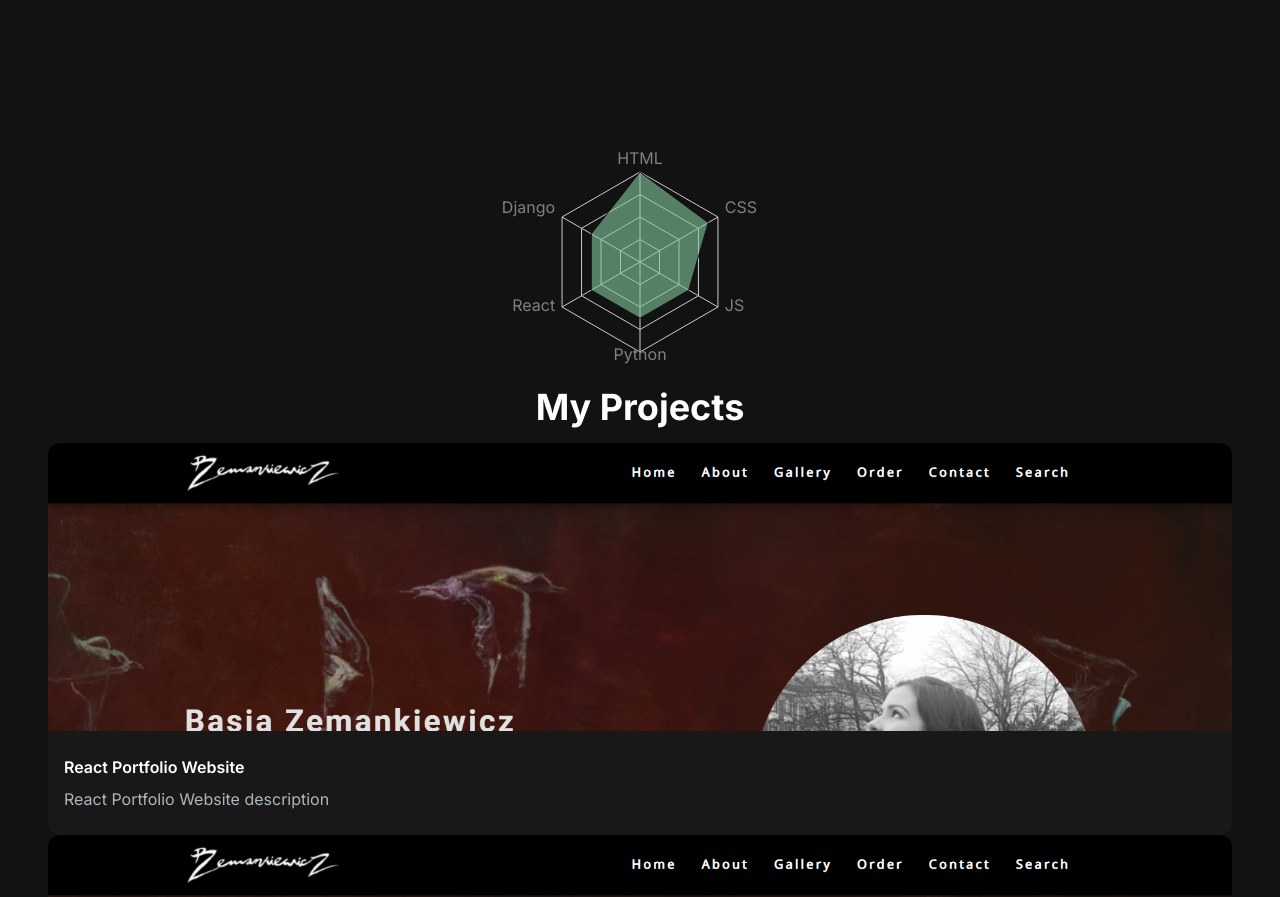
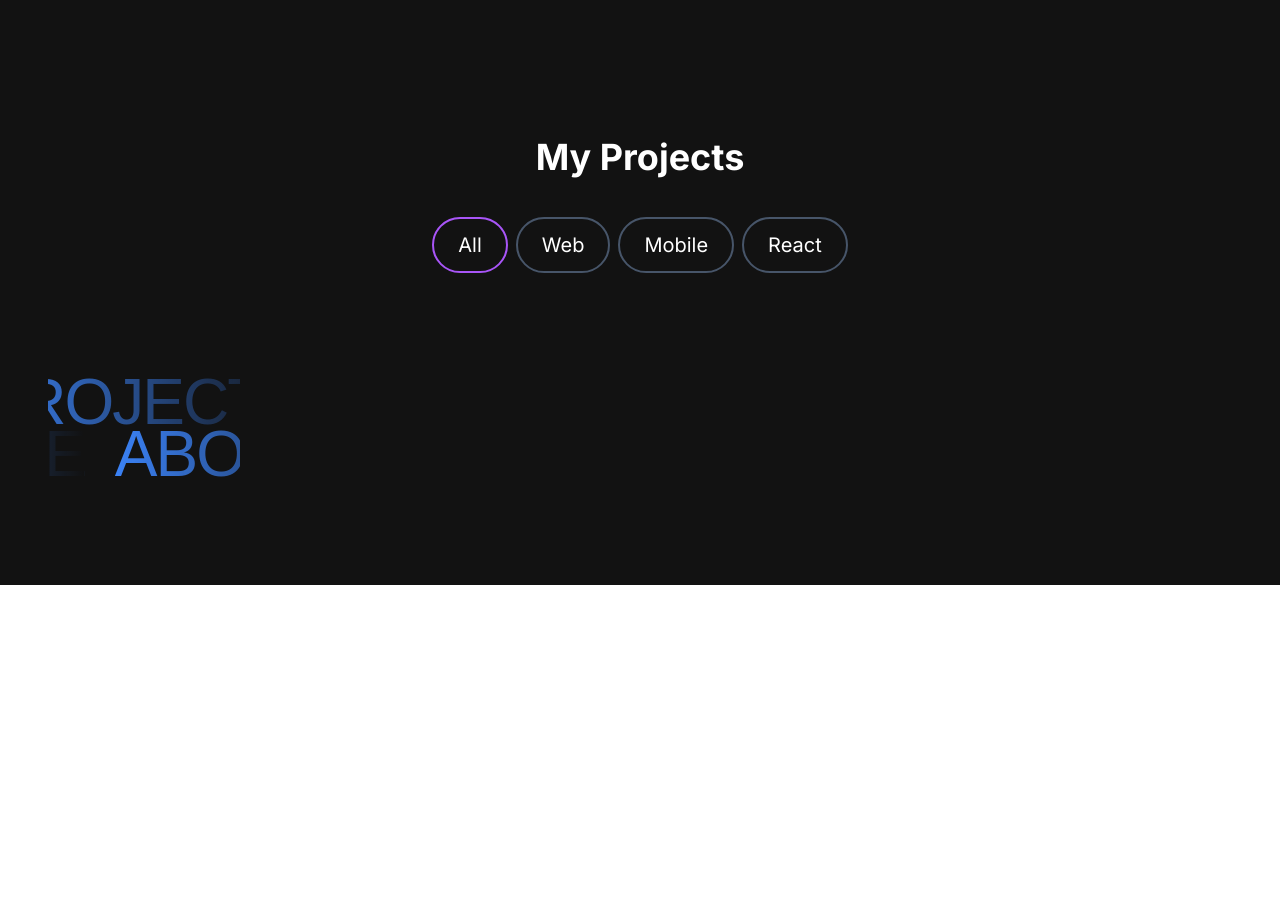
Before and after one commit to MonikaZemankiewicz/portfolio-website, a Next.js app: page / in a window 1280 px wide. Shown: the part 1900-2797 px from the top of the page. After the commit the page ends 2485 px from the top, so only its background shows below. Built offline with nearby package versions, Linux system fonts and the light colour scheme; a web font is replaced by a local one.

Commit message:
projects

```diff
--- a/package.json
+++ b/package.json
@@ -18,7 +18,8 @@
     "react-icons": "^4.11.0",
     "react-intersection-observer": "^9.5.3",
     "react-type-animation": "^3.2.0",
-    "recharts": "^2.10.1"
+    "recharts": "^2.10.1",
+    "resend": "^2.0.0"
   },
   "devDependencies": {
     "autoprefixer": "^10.0.1",
--- a/src/app/components/Navbar.jsx
+++ b/src/app/components/Navbar.jsx
@@ -24,14 +24,12 @@
 const Navbar = () => {
   const [navOpen, setNavOpen] = useState(false);
   return (
-    <nav className="fixed top-0 left-0 right-0 z-10 bg-transparent bg-opacity-100">
+    <nav className="fixed top-0 left-0 right-0 z-10 bg-[#121212] bg-opacity-90">
       <div className="flex flex-wrap items-center justify-between mx-auto px-4 py-2">
         <Link
           href="/"
           className=" text-2xl md:text-5xl text-white font-semibold"
-        >
-          LOGO
-        </Link>
+        ></Link>
         <div className="mobile-menu block md:hidden">
           {!navOpen ? (
             <button
--- a/src/app/components/ProjectCard.jsx
+++ b/src/app/components/ProjectCard.jsx
@@ -2,19 +2,29 @@
 import { CodeBracketIcon, EyeIcon } from "@heroicons/react/24/outline";
 import Link from "next/link";
 
-const ProjectCard = ({ title, description, image }) => {
+const ProjectCard = ({ title, description, image, gitURL, previewURL }) => {
   return (
     <div>
       <div
-        className="h-52 md:h-72 rounded-t-xl relative group"
+        className="h-52 xl:h-72 rounded-t-xl relative group"
         style={{ background: `url(${image})`, backgroundSize: "cover" }}
       >
-        <div className="overlay flex items-center justify-center absolute top-0 left-0 w-full h-full bg-[#181818] bg-opacity-0 hidden group-hover:flex group-hover:bg-opacity-80 transition-all duration-500">
+        <div className="overlay items-center justify-center absolute top-0 left-0 w-full h-full bg-[#181818] bg-opacity-0 hidden group-hover:flex group-hover:bg-opacity-80 transition-all duration-500">
           <Link
-            href="/"
-            className="h-14 w-14 border-2 relative rounded-full border-[#ADB7BE] hover:border-white"
+            href={gitURL}
+            rel="noopener noreferrer"
+            target="_blank"
+            className="h-14 w-14 mr-2 border-2 relative rounded-full border-[#ADB7BE] hover:border-white group/link"
           >
-            <CodeBracketIcon className="h-10 w-10 text-[#ADB7BE] m-2 cursor-pointer hover:white"></CodeBracketIcon>
+            <CodeBracketIcon className="h-10 w-10 text-[#ADB7BE] absolute top-1/2 left-1/2 transform -translate-x-1/2 -translate-y-1/2  cursor-pointer group-hover/link:text-white"></CodeBracketIcon>
+          </Link>
+          <Link
+            href={previewURL}
+            rel="noopener noreferrer"
+            target="_blank"
+            className="h-14 w-14 border-2 relative rounded-full border-[#ADB7BE] hover:border-white group/link"
+          >
+            <EyeIcon className="h-10 w-10 text-[#ADB7BE] absolute top-1/2 left-1/2 transform -translate-x-1/2 -translate-y-1/2  cursor-pointer group-hover/link:text-white"></EyeIcon>
           </Link>
         </div>
       </div>
--- a/src/app/components/ProjectsSection.jsx
+++ b/src/app/components/ProjectsSection.jsx
@@ -1,5 +1,8 @@
+"use client";
 import React from "react";
 import ProjectCard from "./ProjectCard";
+import ProjectsTag from "./ProjectsTag";
+import { useState, useEffect } from "react";
 
 const projectsData = [
   {
@@ -7,6 +10,8 @@
     title: "React Portfolio Website",
     description: "React Portfolio Website description",
     image: "/images/projects/1.png",
+    gitURL: "https://github.com/MonikaZemankiewicz/ArtistPortfolio",
+    previewURL: "https://zemankiewicz-art.netlify.app/",
     tags: ["React", "NextJS"],
   },
   {
@@ -14,18 +19,78 @@
     title: "React Portfolio Website",
     description: "React Portfolio Website description",
     image: "/images/projects/1.png",
+    gitURL: "",
+    previewURL: "",
+    tags: ["React", "Web"],
+  },
+  {
+    id: 3,
+    title: "React Portfolio Website",
+    description: "React Portfolio Website description",
+    image: "/images/projects/1.png",
+    gitURL: "",
+    previewURL: "",
+    tags: ["React", "NextJS"],
+  },
+  {
+    id: 4,
+    title: "React Portfolio Website",
+    description: "React Portfolio Website description",
+    image: "/images/projects/1.png",
+    gitURL: "",
+    previewURL: "",
+    tags: ["React", "NextJS"],
+  },
+  {
+    id: 5,
+    title: "React Portfolio Website",
+    description: "React Portfolio Website description",
+    image: "/images/projects/1.png",
+    gitURL: "",
+    previewURL: "",
     tags: ["React", "NextJS"],
   },
 ];
 
 const ProjectsSection = () => {
+  const [tag, setTag] = useState("All");
+  const handleTagChange = (newTag) => {
+    setTag(newTag);
+  };
+
+  const filteredProjects = projectsData.filter((project) =>
+    project.tags.includes(tag)
+  );
+
   return (
     <>
       <h2 className="text-4xl text-white text-center font-bold mb-4">
         My Projects
       </h2>
-      <div>
-        {projectsData.map((project) => (
+      <div className="text-white flex flex-row justify-center items-center gap-2 py-6">
+        <ProjectsTag
+          onClick={handleTagChange}
+          tag="All"
+          isSelected={tag === "All"}
+        ></ProjectsTag>
+        <ProjectsTag
+          onClick={handleTagChange}
+          tag="Web"
+          isSelected={tag === "Web"}
+        ></ProjectsTag>
+        <ProjectsTag
+          onClick={handleTagChange}
+          tag="Mobile"
+          isSelected={tag === "Mobile"}
+        ></ProjectsTag>
+        <ProjectsTag
+          onClick={handleTagChange}
+          tag="React"
+          isSelected={tag === "React"}
+        ></ProjectsTag>
+      </div>
+      <div className="grid md:grid-cols-2 xl:grid-cols-3 gap-8 md:gap-12">
+        {filteredProjects.map((project) => (
           <ProjectCard key={project.id} {...project}></ProjectCard>
         ))}
       </div>
--- /dev/null
+++ b/src/app/components/ProjectsTag.jsx
@@ -0,0 +1,17 @@
+import React from "react";
+
+const ProjectsTag = ({ tag, onClick, isSelected }) => {
+  const buttonsStyles = isSelected
+    ? "border-purple-500"
+    : "border-slate-600 hover:border-white";
+  return (
+    <button
+      className={`rounded-full border-2  px-6 py-3 text-xl cursor-pointer + ${buttonsStyles}`}
+      onClick={() => onClick(tag)}
+    >
+      {tag}
+    </button>
+  );
+};
+
+export default ProjectsTag;
--- a/src/app/page.js
+++ b/src/app/page.js
@@ -22,7 +22,7 @@
         <AboutSection></AboutSection>
         {/* <hr className="mt-24 mb-12"></hr> */}
         <Skills></Skills>
-        <SkillsChart></SkillsChart>
+        {/* <SkillsChart></SkillsChart> */}
         <ProjectsSection></ProjectsSection>
         <div className="mb-20"></div>
         <ScrollingHeader></ScrollingHeader>
```
Also changed, not shown: 1 other file (tests, documents, lock files or other folders).
